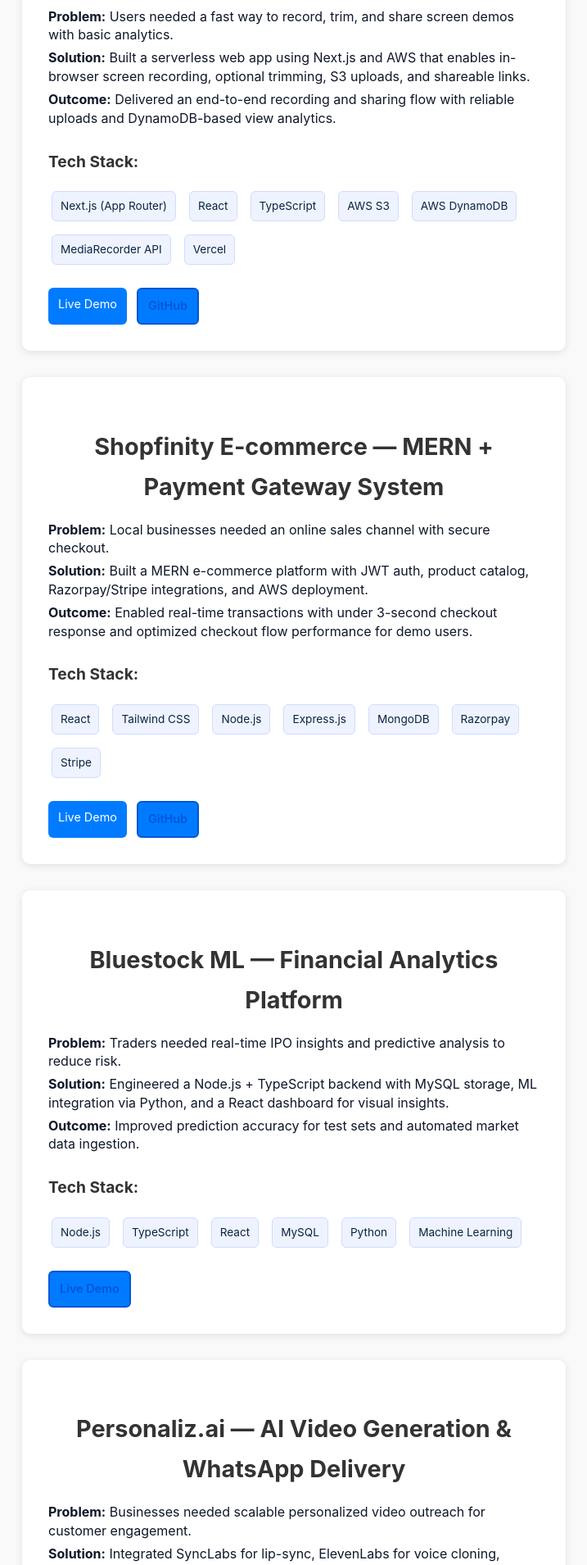
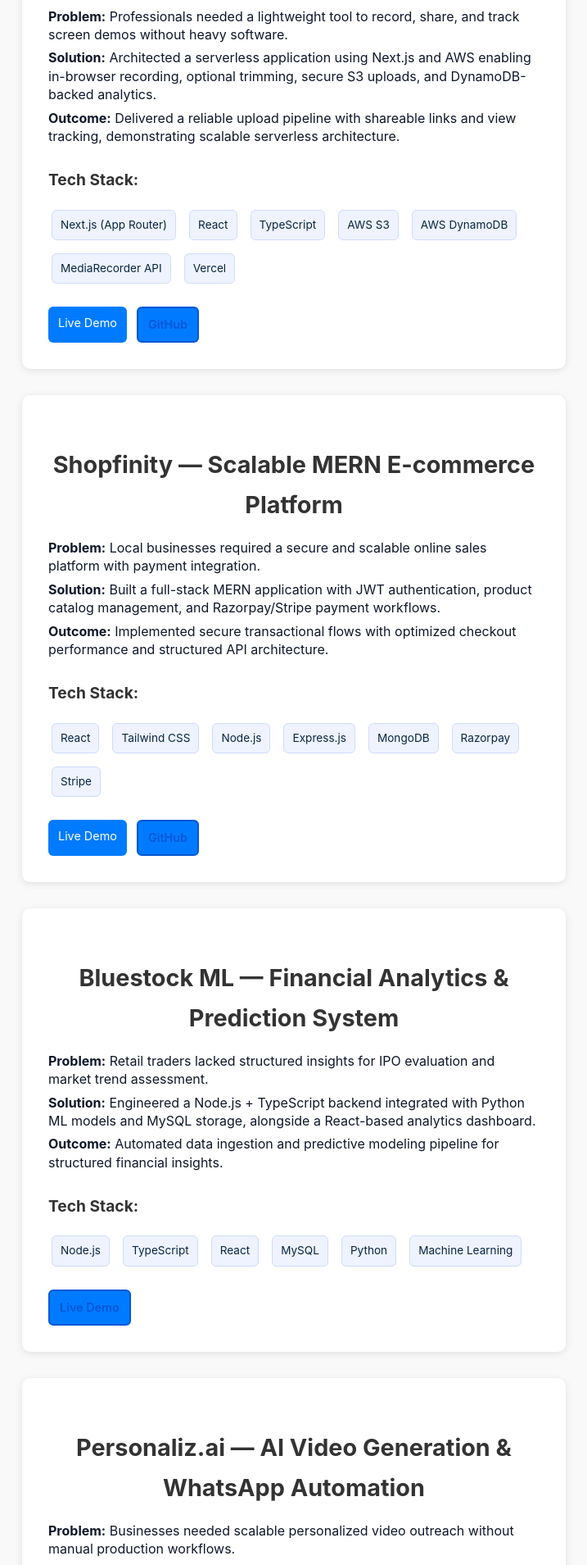
Before and after one commit to Mani9505764142/my-portfolio, a React (Create React App) app: page /projects in a window 1280 px wide. Shown: the part 420-2329 px from the top of the page at 82% size, without its empty margins (281-998 px from the left). Built offline with nearby package versions, Linux system fonts and the light colour scheme.

Commit message:
Update project descriptions for clarity and detail

```diff
--- a/src/components/Projects.js
+++ b/src/components/Projects.js
@@ -5,9 +5,9 @@
   const projects = [
   {
     title: 'SnapDemo — Screen Recording & Sharing Platform',
-    problem: 'Users needed a fast way to record, trim, and share screen demos with basic analytics.',
-    solution: 'Built a serverless web app using Next.js and AWS that enables in-browser screen recording, optional trimming, S3 uploads, and shareable links.',
-    outcome: 'Delivered an end-to-end recording and sharing flow with reliable uploads and DynamoDB-based view analytics.',
+    problem: 'Professionals needed a lightweight tool to record, share, and track screen demos without heavy software.',
+    solution: 'Architected a serverless application using Next.js and AWS enabling in-browser recording, optional trimming, secure S3 uploads, and DynamoDB-backed analytics.',
+    outcome: 'Delivered a reliable upload pipeline with shareable links and view tracking, demonstrating scalable serverless architecture.',
     technologies: [
       'Next.js (App Router)',
       'React',
@@ -22,44 +22,45 @@
   },
 
   {
-    title: 'Shopfinity E-commerce — MERN + Payment Gateway System',
-    problem: 'Local businesses needed an online sales channel with secure checkout.',
-    solution: 'Built a MERN e-commerce platform with JWT auth, product catalog, Razorpay/Stripe integrations, and AWS deployment.',
-    outcome: 'Enabled real-time transactions with under 3-second checkout response and optimized checkout flow performance for demo users.',
+    title: 'Shopfinity — Scalable MERN E-commerce Platform',
+    problem: 'Local businesses required a secure and scalable online sales platform with payment integration.',
+    solution: 'Built a full-stack MERN application with JWT authentication, product catalog management, and Razorpay/Stripe payment workflows.',
+    outcome: 'Implemented secure transactional flows with optimized checkout performance and structured API architecture.',
     technologies: ['React', 'Tailwind CSS', 'Node.js', 'Express.js', 'MongoDB', 'Razorpay', 'Stripe'],
     link: 'https://shopfinity-frontend.vercel.app/',
     github: 'https://github.com/Mani9505764142/Shopfinity'
   },
 
   {
-    title: 'Bluestock ML — Financial Analytics Platform',
-    problem: 'Traders needed real-time IPO insights and predictive analysis to reduce risk.',
-    solution: 'Engineered a Node.js + TypeScript backend with MySQL storage, ML integration via Python, and a React dashboard for visual insights.',
-    outcome: 'Improved prediction accuracy for test sets and automated market data ingestion.',
+    title: 'Bluestock ML — Financial Analytics & Prediction System',
+    problem: 'Retail traders lacked structured insights for IPO evaluation and market trend assessment.',
+    solution: 'Engineered a Node.js + TypeScript backend integrated with Python ML models and MySQL storage, alongside a React-based analytics dashboard.',
+    outcome: 'Automated data ingestion and predictive modeling pipeline for structured financial insights.',
     technologies: ['Node.js', 'TypeScript', 'React', 'MySQL', 'Python', 'Machine Learning'],
     link: 'https://bluestock-analysis.netlify.app/'
   },
 
   {
-    title: 'Personaliz.ai — AI Video Generation & WhatsApp Delivery',
-    problem: 'Businesses needed scalable personalized video outreach for customer engagement.',
-    solution: 'Integrated SyncLabs for lip-sync, ElevenLabs for voice cloning, FFmpeg automation, and Twilio WhatsApp delivery with webhook tracking.',
-    outcome: 'Automated delivery pipeline generating personalized videos at scale with status tracking.',
+    title: 'Personaliz.ai — AI Video Generation & WhatsApp Automation',
+    problem: 'Businesses needed scalable personalized video outreach without manual production workflows.',
+    solution: 'Integrated lip-sync, voice cloning, and FFmpeg-based automation with WhatsApp delivery and webhook tracking for end-to-end execution.',
+    outcome: 'Built an automated AI-driven content pipeline enabling scalable personalized video delivery.',
     technologies: ['Node.js', 'TypeScript', 'React', 'SyncLabs API', 'ElevenLabs API', 'Twilio WhatsApp API', 'FFmpeg', 'Supabase']
   },
 
   {
     title: 'Face Recognition Attendance System',
-    problem: 'Manual attendance tracking was error-prone and easy to manipulate.',
-    solution: 'Developed a face recognition system with OpenCV and LBPH to record attendance timestamps and prevent timestamp spoofing.',
-    outcome: 'Improved tracking accuracy and eliminated buddy-punching.',
+    problem: 'Manual attendance systems were error-prone and vulnerable to manipulation.',
+    solution: 'Developed a Python-based face recognition system using OpenCV and LBPH with timestamp validation logic.',
+    outcome: 'Improved attendance integrity and eliminated proxy attendance risks.',
     technologies: ['Python', 'OpenCV', 'Machine Learning']
   },
 
   {
-    title: 'AWS Multi-Tier Application',
-    problem: 'Designed a production-style VPC with subnet isolation, NAT gateway routing, EC2 compute layer, S3 for assets, and RDS for persistence.',
-    solution: 'Implemented a secure AWS architecture with public/private subnets, EC2 compute, S3 storage, and RDS database.',
+    title: 'AWS Multi-Tier Cloud Architecture',
+    problem: 'Designed a production-style secure cloud environment with network isolation and scalable compute.',
+    solution: 'Implemented VPC with public/private subnets, EC2 compute layer, RDS persistence, S3 storage, and secure routing via NAT Gateway.',
+    outcome: 'Demonstrated secure, scalable, and modular AWS infrastructure design principles.',
     technologies: ['AWS', 'EC2', 'S3', 'RDS', 'VPC', 'Security Groups', 'NAT Gateway']
   },
 
```
